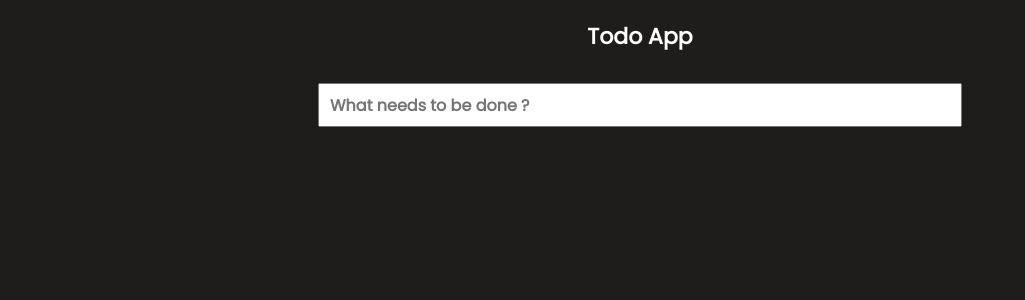
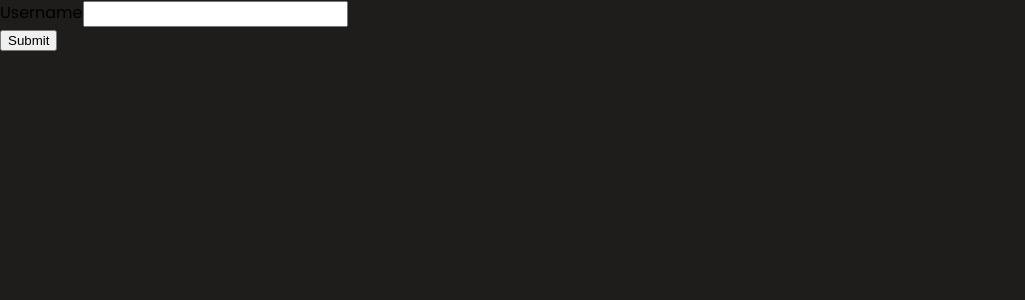
Before and after one commit to Ranjith10/react-typescript-starter, a React (Create React App) app: page / in a window 1280 px wide. Shown: the top 300 px of the page, without its empty margins (0-1025 px from the left). Built offline with nearby package versions, Linux system fonts and the light colour scheme.

Commit message:
Added a typed a Form.

```diff
--- a/src/App.tsx
+++ b/src/App.tsx
@@ -1,12 +1,16 @@
 import React from 'react';
 import './App.css';
+import Form from './Components/Form';
 import Todo from './Components/Todo';
 
 const App : React.FC = () => {
   	return (
 		<div className="app">
-			<Todo
+			{/* <Todo
 				title = "Todo App"
+			/> */}
+			<Form
+				onSubmitUsername = {(name) => console.log(name)}
 			/>
 		</div>
   );
--- /dev/null
+++ b/src/Components/Form.tsx
@@ -0,0 +1,29 @@
+import * as React from 'react'
+
+interface FormElements extends HTMLFormControlsCollection {
+    usernameInput: HTMLInputElement
+}
+
+interface UsernameFormElement extends HTMLFormElement {
+    readonly elements: FormElements
+}
+
+const Form = ({onSubmitUsername}: {onSubmitUsername: (username: string) => void}) => {
+
+    const handleSubmit = (event: React.FormEvent<UsernameFormElement>) => {
+        event.preventDefault()
+        onSubmitUsername('sample')
+    }
+
+    return (
+        <form onSubmit={handleSubmit}>
+            <div>
+                <label htmlFor='usernameinput'>Username</label>
+                <input id='usernameinput' type='text' />
+            </div>
+            <button type='submit'>Submit</button>
+        </form>
+    )
+}
+
+export default Form
```
Also changed, not shown: src/Learning/Types.ts (+73 -73 lines).
